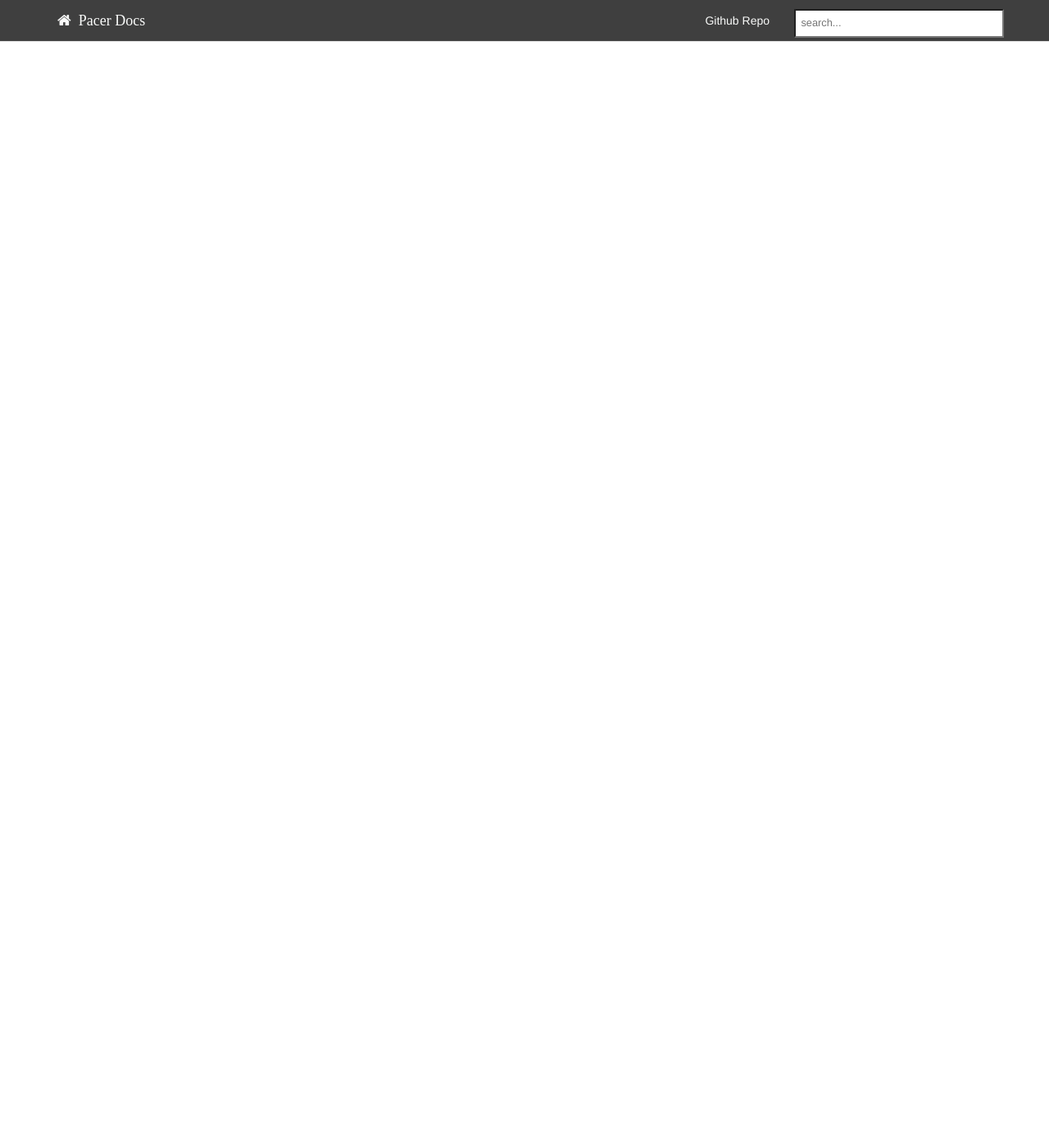
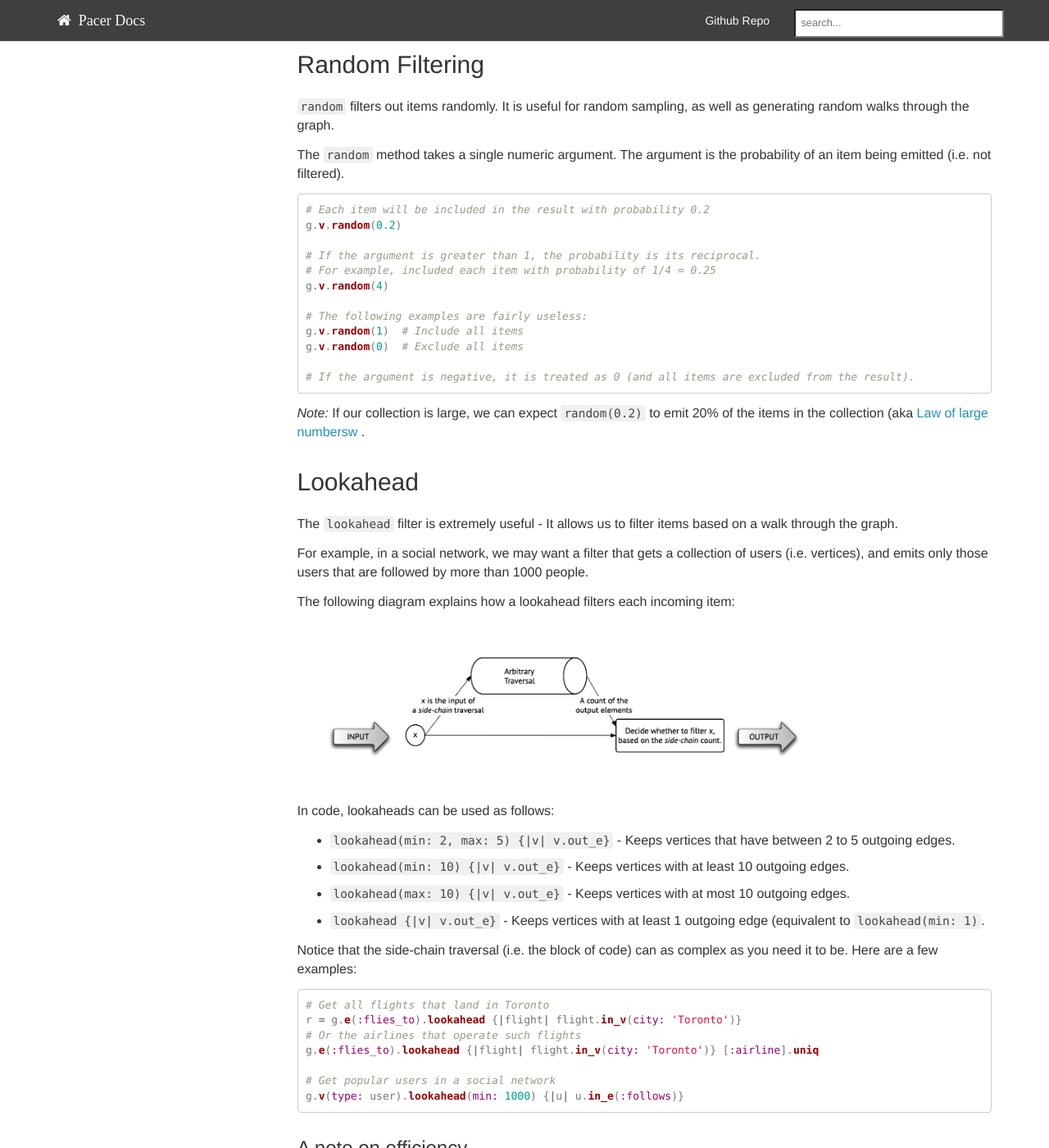
Before and after one commit to pangloss/pacer, a Jekyll site: the page built from pages/routes/filters.md, in a window 1280 px wide and 1400 px high, scrolled down 878 px. Shown: the whole window at 82% size. Built offline with Jekyll 4.4.1, drawn with Linux system fonts in a browser that asks for light colours; Markdown is read by kramdown in place of the engine named in the settings; a script that is not in the unit is left out; some of the changed text lies outside the part shown.

Commit message:
Adding more content.

````diff
--- a/_data/sidebar.yml
+++ b/_data/sidebar.yml
@@ -26,6 +26,8 @@ entries:
           url: /routes-traversals/
         - title: Filters
           url: /routes-filters/
+        - title: Indices
+          url: /routes-indices/
     - title: Extensions
       items:
         - title: The Basics
--- a/pages/routes/filters.md
+++ b/pages/routes/filters.md
@@ -6,19 +6,110 @@ permalink: /routes-filters/
 
 ## Basics Filtering
 
-Both, vertex and edge, routes can be filtered based on properties value(s).
+Vertex and edge routes can be filtered based on properties value(s).
+
+```ruby
+# Find vertices whose 'name' property has value 'Bob'
+graph.v(name: 'Bob')
+
+# Find edges whose 'foo' property has value 'bar'
+graph.e(foo: 'bar')
+```
+
 Edge routes can also be filtered by edge label.
 
+```ruby
+# Find edges whose label is 'related_to'
+graph.e(:related_to)
+
+# Filter by label and property
+g.e(:flies_to, airline: 'Delta')
+
+```
+
+Combining basic filtering methods, allow us to define meaningful traversals.
 For example, we can define the following routes in a social network graph.
 
 ```ruby
-
-# Find users by name
-graph.v(type: 'user', name: 'Bob')
-
-# Find users that Bob follows
-graph.v(type: 'user', name: 'Bob').out_e(:follows).in_v(type: 'user')
-
 # Find followers of users that Bob follows
 graph.v(type: 'user', name: 'Bob').out_e(:follows).in_v(type: 'user').in_e(:follows).out_v(type: 'user')
 ```
+
+
+## Random Filtering
+
+`random` filters out items randomly. It is useful for random sampling, as well as generating random walks through the graph.
+
+The `random` method takes a single numeric argument.
+The argument is the probability of an item being emitted (i.e. not filtered).
+
+
+```ruby
+# Each item will be included in the result with probability 0.2
+g.v.random(0.2)
+
+# If the argument is greater than 1, the probability is its reciprocal.
+# For example, included each item with probability of 1/4 = 0.25
+g.v.random(4)
+
+# The following examples are fairly useless:
+g.v.random(1)  # Include all items
+g.v.random(0)  # Exclude all items
+
+# If the argument is negative, it is treated as 0 (and all items are excluded from the result).
+```
+
+
+_Note:_ If our collection is large, we can expect `random(0.2)` to emit 20% of the items in the collection (aka [Law of large numbersw](http://en.wikipedia.org/wiki/Law_of_large_numbers)
+.
+
+
+## Lookahead
+
+The `lookahead` filter is extremely useful - It allows us to filter items based on a walk through the graph.
+
+For example, in a social network, we may want a filter that gets a collection of users (i.e. vertices), and emits only those users that are followed by more than 1000 people.
+
+The following diagram explains how a lookahead filters each incoming item:
+
+![Lookahead diagram]({{site.baseurl}}/images/lookahead_diagram.png)
+
+In code, lookaheads can be used as follows:
+
+ * `lookahead(min: 2, max: 5) {|v| v.out_e}` - Keeps vertices that have between 2 to 5 outgoing edges.
+ * `lookahead(min: 10) {|v| v.out_e}` - Keeps vertices with at least 10 outgoing edges.
+ * `lookahead(max: 10) {|v| v.out_e}` - Keeps vertices with at most 10 outgoing edges.
+ * `lookahead {|v| v.out_e}` - Keeps vertices with at least 1 outgoing edge (equivalent to `lookahead(min: 1)`.
+
+Notice that the side-chain traversal (i.e. the block of code) can as complex as you need it to be. Here are a few examples:
+
+```ruby
+# Get all flights that land in Toronto
+r = g.e(:flies_to).lookahead {|flight| flight.in_v(city: 'Toronto')}
+# Or the airlines that operate such flights
+g.e(:flies_to).lookahead {|flight| flight.in_v(city: 'Toronto')} [:airline].uniq
+
+# Get popular users in a social network
+g.v(type: user).lookahead(min: 1000) {|u| u.in_e(:follows)}
+```
+
+### A note on efficiency
+
+Lookaheads are efficient, they do as much work as needed, but no more than that. That is, the side-chain traversals of `lookahead(min:10)` will stop as soon as 10 items are found. Similarly, the side-chain traversal of `lookahead(max: 3)` will stop as soon as it finds 4 items.
+
+### Negative lookaheads
+
+The `neg_lookahead` filter (negative lookahead) excludes items whose side-chain traversal contains at least one item. Negative lookaheads work just like regular lookaheads (i.e. they accept a `min` and `max` argument), but, in terms of coding style, we recommend to only use them when you need to "reverse" a filter.
+
+For example, we can define a 'not_popular' filter, based on a `popular` filter:
+
+```ruby
+def popular(users)
+    users.lookahead(min: 1000) {|u| u.in_e(:follows)}
+end
+
+def not_popular(users)
+    # Each user that is included in the popular results, will be excluded by neg_lookahead
+    users.neg_lookahead {|u| u.popular}
+end
+```
````
Also changed, not shown: pages/introduction/contributing.md (+1 -2 lines), pages/routes/routes_basics.md (+2 -2 lines), pages/routes/routes_indices.md (added, +26 -0 lines), pages/routes/routes_traversals.md (+9 -2 lines), images/lookahead_diagram.png (added).
